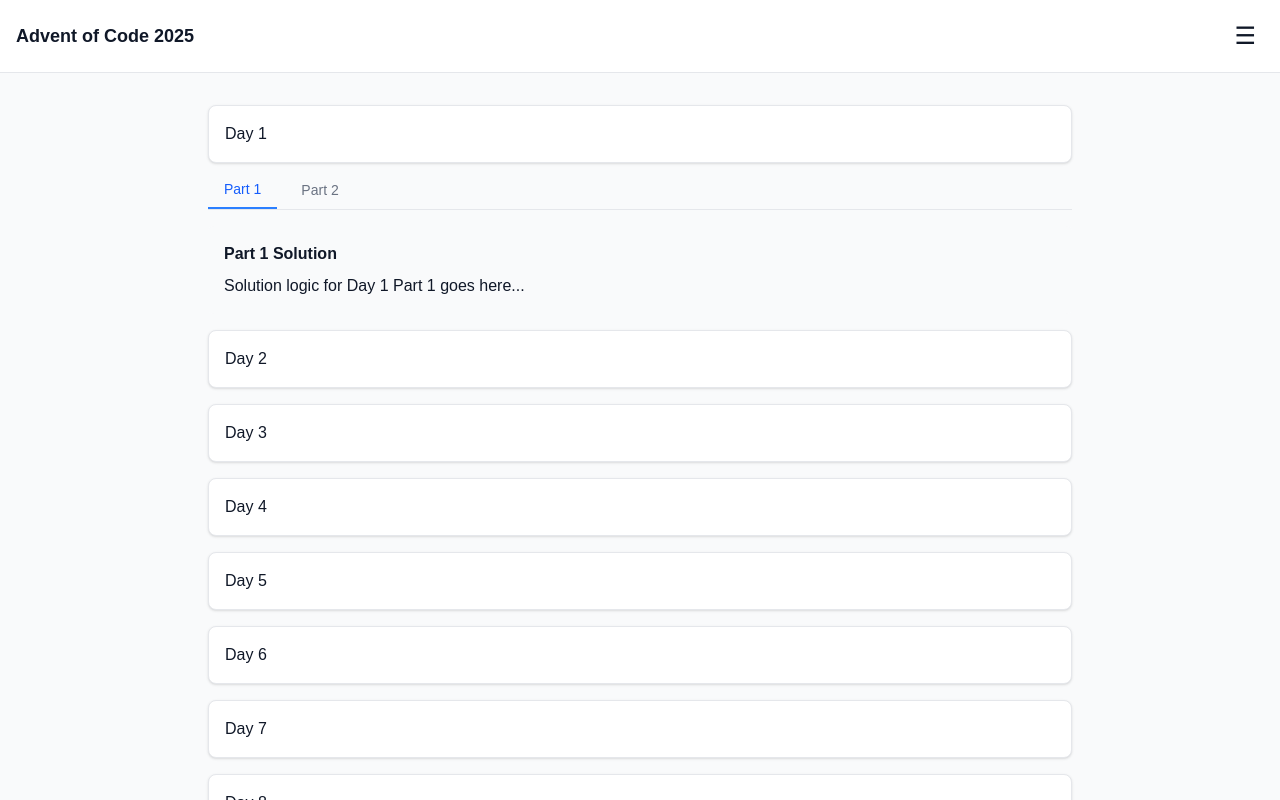
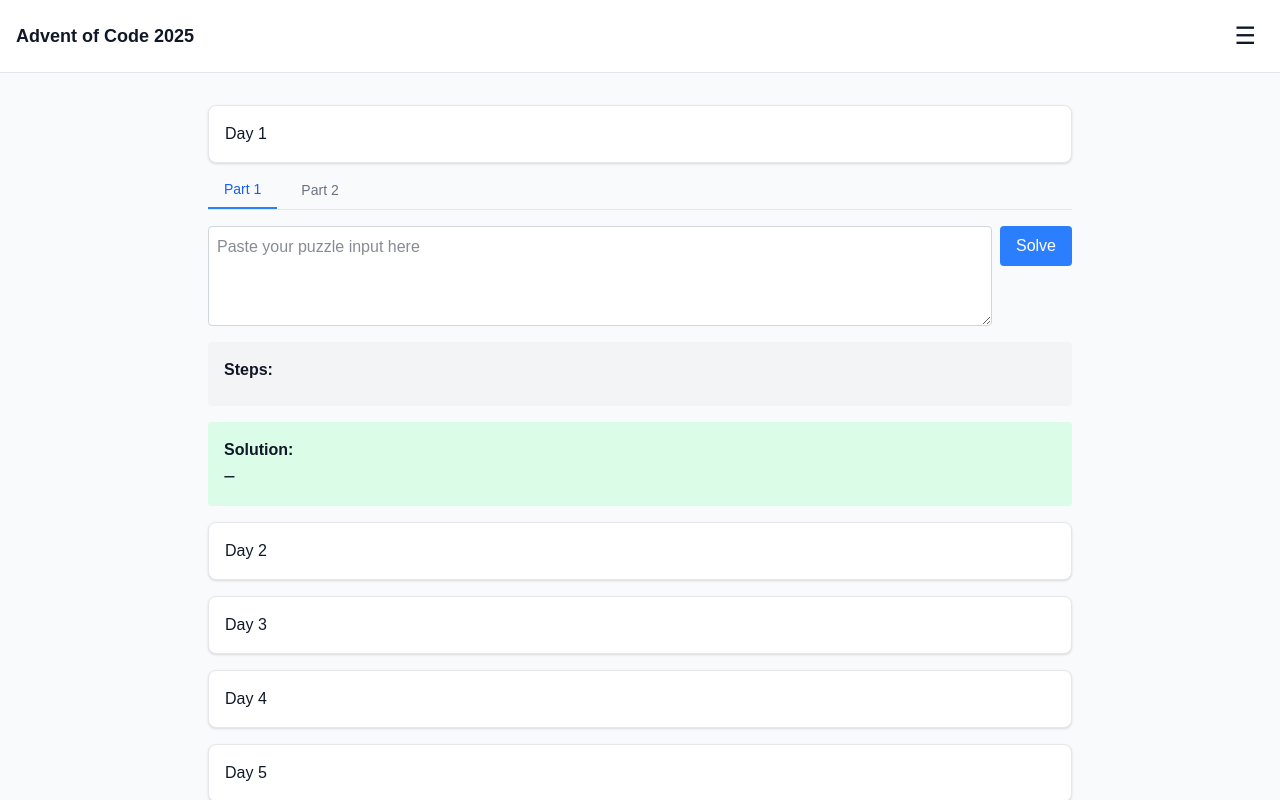
Before and after one commit to CezarLuca/advent-of-code-25, a Next.js app: page / in a window 1280 px wide. Both pictures are taken after a click on the button "Day 1". Shown: the top 800 px of the page. Built offline with nearby package versions, Linux system fonts and the light colour scheme.

Commit message:
Set up the problem template and update README

```diff
--- a/app/components/DaySection.tsx
+++ b/app/components/DaySection.tsx
@@ -1,5 +1,6 @@
 import ProblemToggle from "./ProblemToggle";
 import Collapsible from "./ui/Collapsible";
+import DayTemplate from "./DayTemplate";
 
 interface DaySectionProps {
     day: number;
@@ -26,20 +27,7 @@
                 selectedProblem={selectedProblem}
                 onToggle={handleProblemToggle}
             />
-            <div className="p-4 bg-gray-50 dark:bg-gray-900 rounded-md">
-                {selectedProblem === 1 && (
-                    <div>
-                        <h3 className="font-bold mb-2">Part 1 Solution</h3>
-                        <p>Solution logic for Day {day} Part 1 goes here...</p>
-                    </div>
-                )}
-                {selectedProblem === 2 && (
-                    <div>
-                        <h3 className="font-bold mb-2">Part 2 Solution</h3>
-                        <p>Solution logic for Day {day} Part 2 goes here...</p>
-                    </div>
-                )}
-            </div>
+            <DayTemplate day={day} selectedProblem={selectedProblem} />
         </Collapsible>
     );
 }
--- /dev/null
+++ b/app/components/DayTemplate.tsx
@@ -0,0 +1,43 @@
+import { lazy, Suspense } from "react";
+
+interface DayTemplateProps {
+    day: number;
+    selectedProblem: 1 | 2;
+}
+
+const solutionComponents: Record<
+    string,
+    React.LazyExoticComponent<React.ComponentType>
+> = {
+    "1-1": lazy(() => import("./solutions/day1/Part1")),
+    "1-2": lazy(() => import("./solutions/day1/Part2")),
+    "2-1": lazy(() => import("./solutions/day2/Part1")),
+    "2-2": lazy(() => import("./solutions/day2/Part2")),
+};
+
+export default function DayTemplate({
+    day,
+    selectedProblem,
+}: DayTemplateProps) {
+    const key = `${day}-${selectedProblem}`;
+    const SolutionComponent = solutionComponents[key];
+
+    return (
+        <div className="mt-4">
+            {SolutionComponent ? (
+                <Suspense
+                    fallback={
+                        <div className="text-gray-500">Loading solution...</div>
+                    }
+                >
+                    <SolutionComponent />
+                </Suspense>
+            ) : (
+                <div className="text-gray-500 italic">
+                    Solution for Day {day} Part {selectedProblem} not yet
+                    implemented.
+                </div>
+            )}
+        </div>
+    );
+}
--- /dev/null
+++ b/app/components/solutions/day1/Part1.tsx
@@ -0,0 +1,48 @@
+"use client";
+
+import { useState } from "react";
+
+export default function Part1() {
+    const [input, setInput] = useState("");
+    const [steps, setSteps] = useState<string[]>([]);
+    const [solution, setSolution] = useState<string | null>(null);
+
+    const solve = () => {
+        // TODO: Implement Day 1 Part 1 logic
+        const newSteps: string[] = [];
+        newSteps.push("Parsing input...");
+        setSteps(newSteps);
+        setSolution("Result goes here");
+    };
+
+    return (
+        <div className="flex flex-col gap-4">
+            <div className="flex gap-2">
+                <textarea
+                    value={input}
+                    onChange={(e) => setInput(e.target.value)}
+                    placeholder="Paste your puzzle input here"
+                    className="flex-1 border border-gray-300 dark:border-gray-600 rounded p-2 bg-white dark:bg-gray-800 min-h-[100px]"
+                />
+                <button
+                    onClick={solve}
+                    className="px-4 py-2 bg-blue-500 text-white rounded hover:bg-blue-600 transition-colors self-start"
+                >
+                    Solve
+                </button>
+            </div>
+            <div className="bg-gray-100 dark:bg-gray-800 p-4 rounded">
+                <h3 className="font-bold mb-2">Steps:</h3>
+                <ul className="list-disc pl-5 text-sm">
+                    {steps.map((step, i) => (
+                        <li key={i}>{step}</li>
+                    ))}
+                </ul>
+            </div>
+            <div className="bg-green-100 dark:bg-green-900 p-4 rounded">
+                <h3 className="font-bold">Solution:</h3>
+                <p className="font-mono text-lg">{solution ?? "—"}</p>
+            </div>
+        </div>
+    );
+}
--- /dev/null
+++ b/app/components/solutions/day1/Part2.tsx
@@ -0,0 +1,48 @@
+"use client";
+
+import { useState } from "react";
+
+export default function Part2() {
+    const [input, setInput] = useState("");
+    const [steps, setSteps] = useState<string[]>([]);
+    const [solution, setSolution] = useState<string | null>(null);
+
+    const solve = () => {
+        // TODO: Implement Day 1 Part 2 logic
+        const newSteps: string[] = [];
+        newSteps.push("Parsing input...");
+        setSteps(newSteps);
+        setSolution("Result goes here");
+    };
+
+    return (
+        <div className="flex flex-col gap-4">
+            <div className="flex gap-2">
+                <textarea
+                    value={input}
+                    onChange={(e) => setInput(e.target.value)}
+                    placeholder="Paste your puzzle input here"
+                    className="flex-1 border border-gray-300 dark:border-gray-600 rounded p-2 bg-white dark:bg-gray-800 min-h-[100px]"
+                />
+                <button
+                    onClick={solve}
+                    className="px-4 py-2 bg-blue-500 text-white rounded hover:bg-blue-600 transition-colors self-start"
+                >
+                    Solve
+                </button>
+            </div>
+            <div className="bg-gray-100 dark:bg-gray-800 p-4 rounded">
+                <h3 className="font-bold mb-2">Steps:</h3>
+                <ul className="list-disc pl-5 text-sm">
+                    {steps.map((step, i) => (
+                        <li key={i}>{step}</li>
+                    ))}
+                </ul>
+            </div>
+            <div className="bg-green-100 dark:bg-green-900 p-4 rounded">
+                <h3 className="font-bold">Solution:</h3>
+                <p className="font-mono text-lg">{solution ?? "—"}</p>
+            </div>
+        </div>
+    );
+}
--- /dev/null
+++ b/app/components/solutions/day2/Part1.tsx
@@ -0,0 +1,48 @@
+"use client";
+
+import { useState } from "react";
+
+export default function Part1() {
+    const [input, setInput] = useState("");
+    const [steps, setSteps] = useState<string[]>([]);
+    const [solution, setSolution] = useState<string | null>(null);
+
+    const solve = () => {
+        // TODO: Implement Day 2 Part 1 logic
+        const newSteps: string[] = [];
+        newSteps.push("Parsing input...");
+        setSteps(newSteps);
+        setSolution("Result goes here");
+    };
+
+    return (
+        <div className="flex flex-col gap-4">
+            <div className="flex gap-2">
+                <textarea
+                    value={input}
+                    onChange={(e) => setInput(e.target.value)}
+                    placeholder="Paste your puzzle input here"
+                    className="flex-1 border border-gray-300 dark:border-gray-600 rounded p-2 bg-white dark:bg-gray-800 min-h-[100px]"
+                />
+                <button
+                    onClick={solve}
+                    className="px-4 py-2 bg-blue-500 text-white rounded hover:bg-blue-600 transition-colors self-start"
+                >
+                    Solve
+                </button>
+            </div>
+            <div className="bg-gray-100 dark:bg-gray-800 p-4 rounded">
+                <h3 className="font-bold mb-2">Steps:</h3>
+                <ul className="list-disc pl-5 text-sm">
+                    {steps.map((step, i) => (
+                        <li key={i}>{step}</li>
+                    ))}
+                </ul>
+            </div>
+            <div className="bg-green-100 dark:bg-green-900 p-4 rounded">
+                <h3 className="font-bold">Solution:</h3>
+                <p className="font-mono text-lg">{solution ?? "—"}</p>
+            </div>
+        </div>
+    );
+}
--- /dev/null
+++ b/app/components/solutions/day2/Part2.tsx
@@ -0,0 +1,48 @@
+"use client";
+
+import { useState } from "react";
+
+export default function Part2() {
+    const [input, setInput] = useState("");
+    const [steps, setSteps] = useState<string[]>([]);
+    const [solution, setSolution] = useState<string | null>(null);
+
+    const solve = () => {
+        // TODO: Implement Day 2 Part 2 logic
+        const newSteps: string[] = [];
+        newSteps.push("Parsing input...");
+        setSteps(newSteps);
+        setSolution("Result goes here");
+    };
+
+    return (
+        <div className="flex flex-col gap-4">
+            <div className="flex gap-2">
+                <textarea
+                    value={input}
+                    onChange={(e) => setInput(e.target.value)}
+                    placeholder="Paste your puzzle input here"
+                    className="flex-1 border border-gray-300 dark:border-gray-600 rounded p-2 bg-white dark:bg-gray-800 min-h-[100px]"
+                />
+                <button
+                    onClick={solve}
+                    className="px-4 py-2 bg-blue-500 text-white rounded hover:bg-blue-600 transition-colors self-start"
+                >
+                    Solve
+                </button>
+            </div>
+            <div className="bg-gray-100 dark:bg-gray-800 p-4 rounded">
+                <h3 className="font-bold mb-2">Steps:</h3>
+                <ul className="list-disc pl-5 text-sm">
+                    {steps.map((step, i) => (
+                        <li key={i}>{step}</li>
+                    ))}
+                </ul>
+            </div>
+            <div className="bg-green-100 dark:bg-green-900 p-4 rounded">
+                <h3 className="font-bold">Solution:</h3>
+                <p className="font-mono text-lg">{solution ?? "—"}</p>
+            </div>
+        </div>
+    );
+}
```
Also changed, not shown: 1 other file (tests, documents, lock files or other folders).
